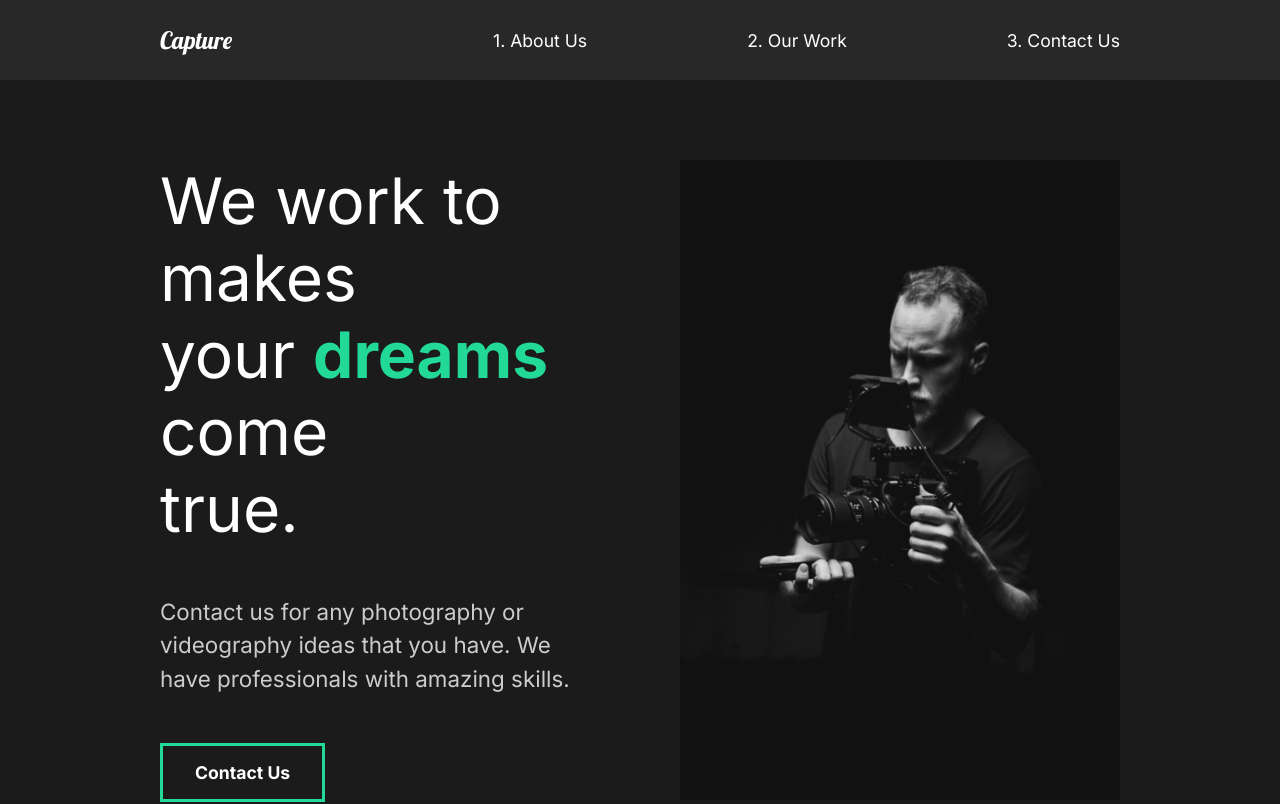
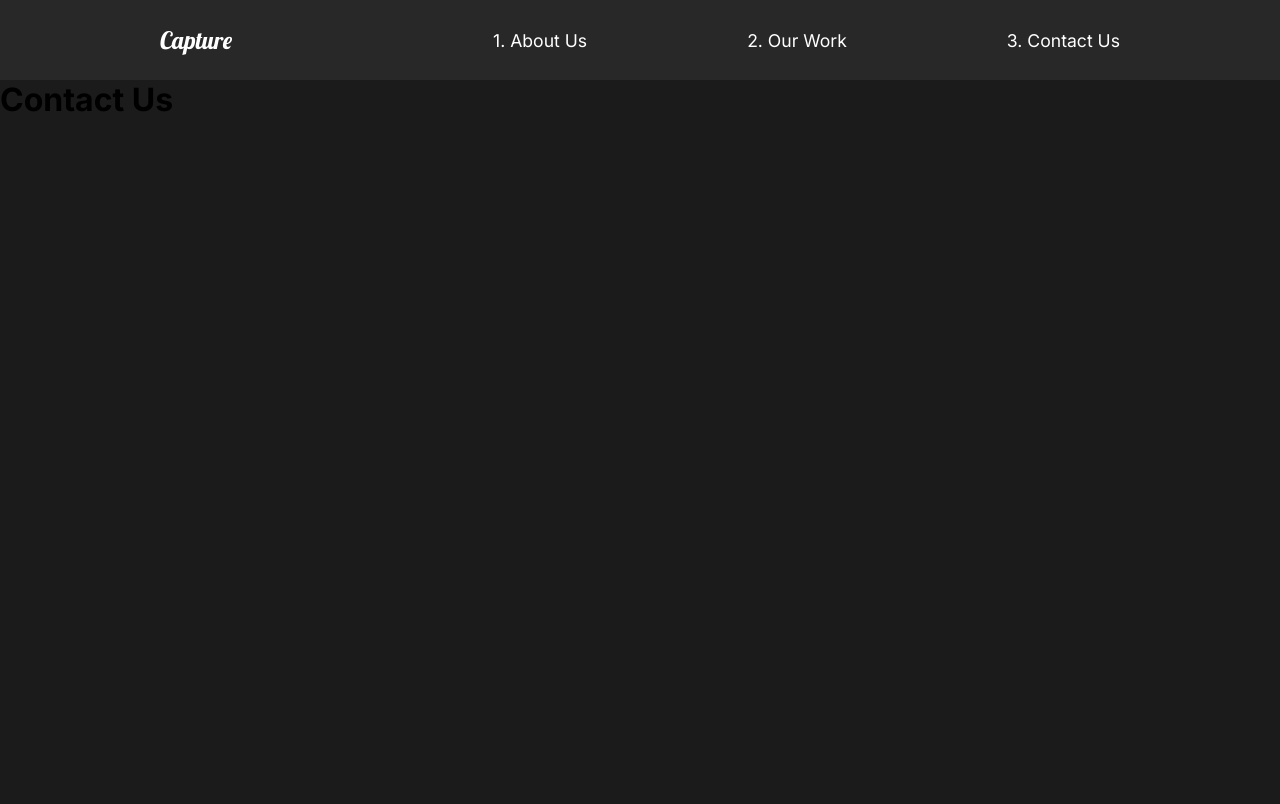
Before and after one commit to rsamhollyer/capture_portfolio, a React (Create React App) app: page /contact in a window 1280 px wide. Shown: the top 804 px of the page. Built offline with nearby package versions, Linux system fonts and the light colour scheme.

Commit message:
add react router, switch, and routes

```diff
--- a/src/App.jsx
+++ b/src/App.jsx
@@ -1,14 +1,30 @@
+import { Switch, Route } from "react-router-dom";
+
 import AboutUs from "./pages/AboutUs";
+import OurWork from "./pages/OurWork";
+import ContactUs from "./pages/ContactUs";
+import Nav from "./components/Nav";
 import GlobalStyle from "./components/GlobalStyle";
-import Nav from "./components/Nav";
 
 function App() {
   return (
     <div className="App">
       <GlobalStyle />
+      <Nav />
 
-      <Nav />
-      <AboutUs />
+      <Switch>
+        <Route path="/" exact>
+          <AboutUs />
+        </Route>
+
+        <Route path="/work">
+          <OurWork />
+        </Route>
+
+        <Route path="/contact">
+          <ContactUs />
+        </Route>
+      </Switch>
     </div>
   );
 }
--- a/src/components/Nav.jsx
+++ b/src/components/Nav.jsx
@@ -1,23 +1,24 @@
-import styed from "styled-components";
+import styled from "styled-components";
 import { StyledNav } from "../styles";
+import { Link } from "react-router-dom";
 function Nav() {
   return (
     <StyledNav>
       <h1>
-        <a id="logo" href="#">
+        <Link id="logo" to="/">
           Capture
-        </a>
+        </Link>
       </h1>
 
       <ul>
         <li>
-          <a href="#">1. About Us</a>
+          <Link to="/">1. About Us</Link>
         </li>
         <li>
-          <a href="#">2. Our Work</a>
+          <Link to="/work">2. Our Work</Link>
         </li>
         <li>
-          <a href="#">3. Contact Us</a>
+          <Link to="/contact">3. Contact Us</Link>
         </li>
       </ul>
     </StyledNav>
--- a/src/index.js
+++ b/src/index.js
@@ -2,10 +2,13 @@
 import ReactDOM from "react-dom";
 import App from "./App";
 import reportWebVitals from "./reportWebVitals";
+import { BrowserRouter } from "react-router-dom";
 
 ReactDOM.render(
   <React.StrictMode>
-    <App />
+    <BrowserRouter>
+      <App />
+    </BrowserRouter>
   </React.StrictMode>,
   document.getElementById("root")
 );
--- /dev/null
+++ b/src/pages/ContactUs.jsx
@@ -0,0 +1,9 @@
+function ContactUs() {
+  return (
+    <div>
+      <h1>Contact Us</h1>
+    </div>
+  );
+}
+
+export default ContactUs;
--- /dev/null
+++ b/src/pages/OurWork.jsx
@@ -0,0 +1,9 @@
+function OurWork() {
+  return (
+    <div>
+      <h1>Our Work</h1>
+    </div>
+  );
+}
+
+export default OurWork;
```
